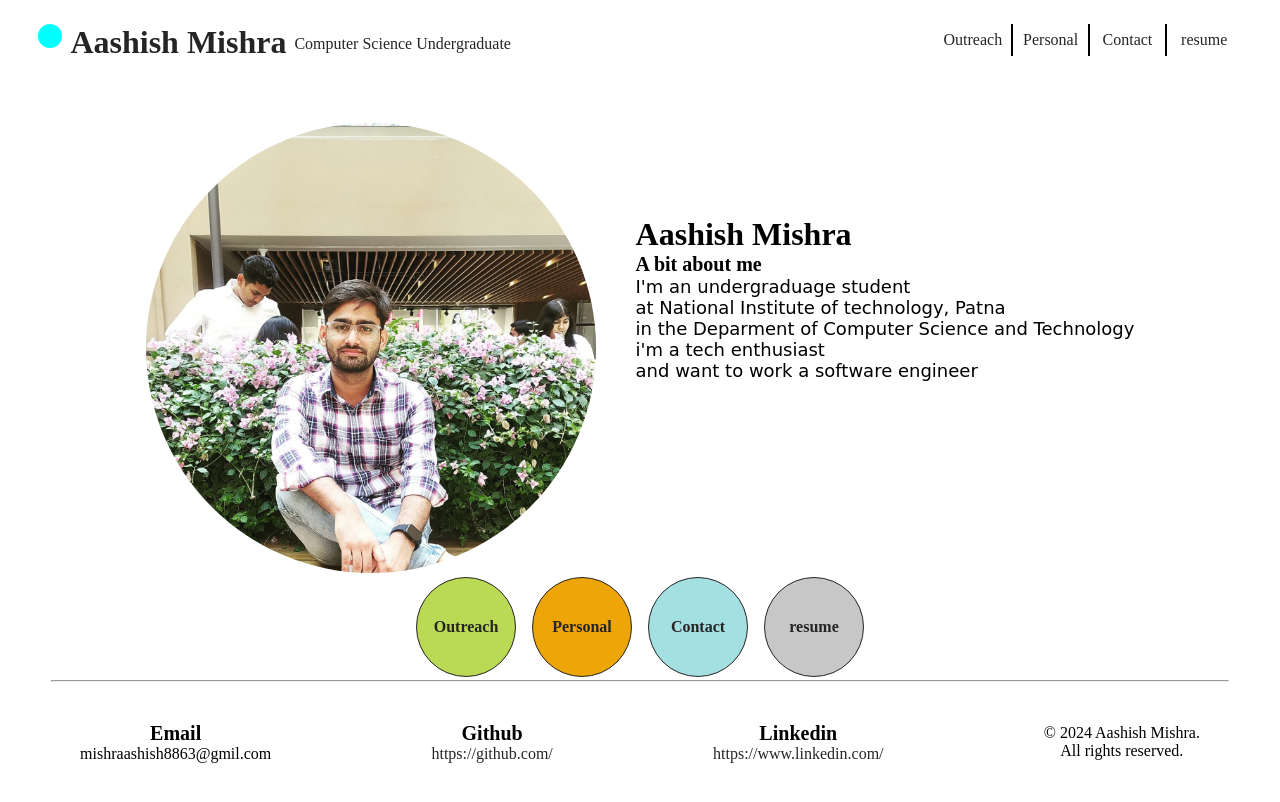
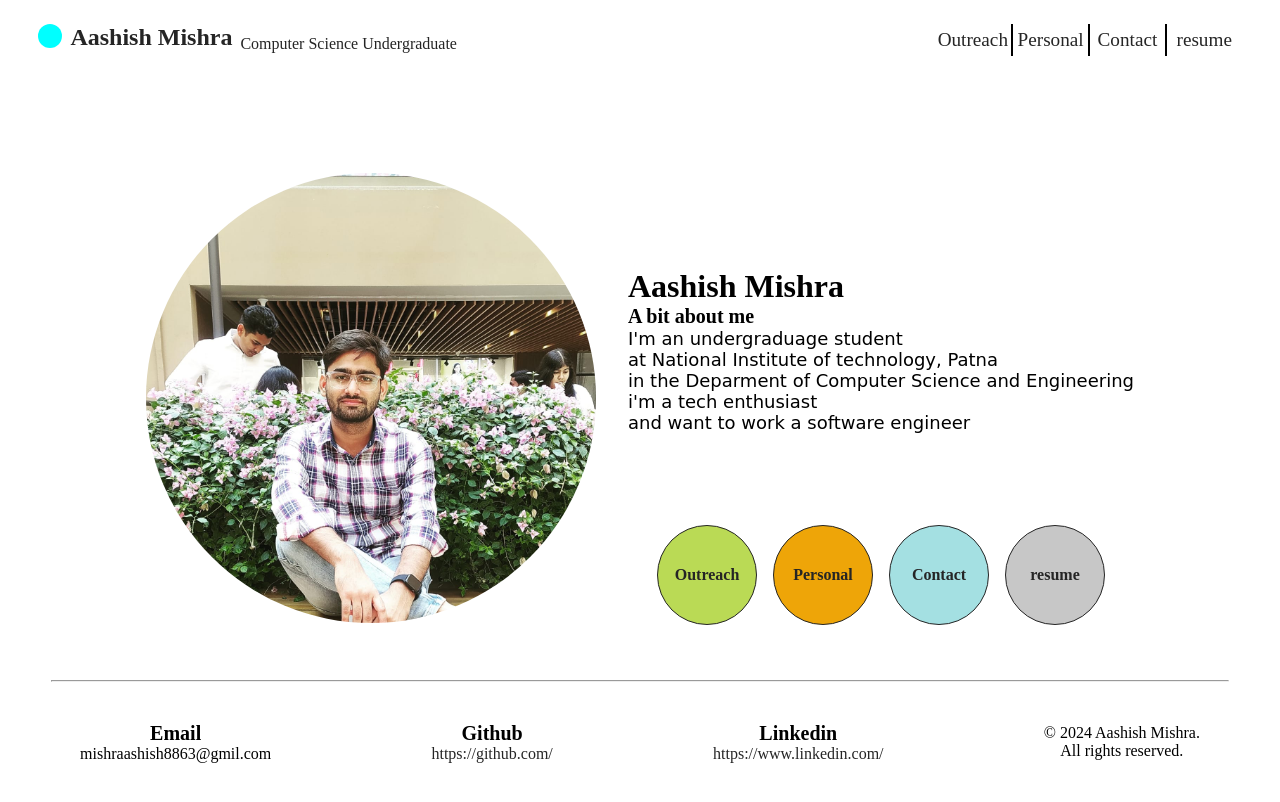
Before and after one commit to Aashishmishranitp/aashish-portfolio, a plain HTML site: page index.html in a window 1280 px wide. Drawn offline with Linux system fonts and the light colour scheme.

Commit message:
Addind some feture

```diff
--- a/index.html
+++ b/index.html
@@ -9,8 +9,7 @@
 </head>
 
 <body>
-    <div class="main">
-        <div class="header">
+    <nav class="header">
         <div class="left">
             <div class="point"></div>
             <div class="name"> <a href="">
@@ -24,19 +23,19 @@
             <div class="contact manu"><a href="./contact.html">Contact</a></div>
             <div class="resume manu"><a href="./Aashish_resume.pdf" download="">resume</a></div>
         </div>
-        </div>
-        <div class="middle">
-            <div class="mid1" id="mid11">
+    </nav>
+    <!-- hero section -->
+    <div class="hero">
         <div class="image"><img src="./myPhoto.jpeg" alt="myPhoto"></div>
+        <div class="heroRight">
             <div class="info">
                 <h1>Aashish Mishra</h1>
                 <h4>A bit about me</h4>
                 <p>I'm an undergraduage student</p>
                 <p>at National Institute of technology, Patna</p>
-                    <p>in the Deparment of Computer Science and Technology</p>
-                    <p>i'm a tech enthusiast </p>
+                <p>in the Deparment of Computer Science and Engineering</p>
+                <p class="enthu">i'm a tech enthusiast </p>
                 <p>and want to work a software engineer</p>
-                </div>
             </div>
             <div class="link">
                 <a class="middiv div1" href="">Outreach</a>
@@ -45,6 +44,9 @@
                 <a class="middiv div4" href="./Aashish_resume.pdf" download="">resume</a>
             </div>
         </div>
+    </div>
+
+     <!-- footer section -->
     <hr>
     <div class="footer">
         <div class="email foot">
@@ -63,7 +65,6 @@
             <span> &copy; <span id="currentYear"></span> Aashish Mishra. </span>
             <span>All rights reserved.</span>
 
-            </div>
         </div>
     </div>
     <script>
@@ -92,7 +93,6 @@ checkScreenSize();
         window.addEventListener('resize', checkScreenSize);
 
     </script>
-
 </body>
 
 </html>
--- a/style.css
+++ b/style.css
@@ -6,11 +6,16 @@
     font-family: 'Montserrat';
 
 }
-.main {
+/* .main {
     display: flex;
     flex-direction: column;
     flex-wrap: wrap;
+} */
+body {
+    width: 100 vw;
+    height: 100 vh;
 }
+ /* nav setion css  */
 .header {
     height: 15vh;
     width: 100vw;
@@ -18,23 +23,21 @@
     justify-content: space-between;
     flex-wrap:wrap;
 }
+ .point {
+    width: 3vh;
+    height: 3vh;
+    border-radius: 50%;
+    background-color: aqua;
+}
+.name > a {
+    height: 5vh;
+    display: flex;
+    justify-content: center;
+    text-decoration: none;
+    font-family: 'Montserrat';
+    color: #252525;
 
-.middle {
-    height: 70vh;
-    width: 100vw;
-    display: flex;
-    flex-direction: column;
-    justify-content: center;
   }
-.footer {
-    height: 15vh;
-    width: 100vw;
-    display: flex;
-    justify-content: space-around;
-    align-items: center;
-    flex-wrap: wrap;
-}
-
 .left {
     margin-left: 3vw;
     margin-top: 3vh;
@@ -50,21 +53,6 @@
     display: flex;
     justify-content: space-evenly;
     flex-wrap: wrap;
- }
- .point {
-    width: 3vh;
-    height: 3vh;
-    border-radius: 50%;
-    background-color: aqua;
-}
-.name > a {
-  height: 5vh;
-  display: flex;
-  justify-content: center;
-  text-decoration: none;
-  font-family: 'Montserrat';
-  color: #252525;
-
  }
  .work {
     height: 5vh;
@@ -86,6 +74,13 @@
     align-items: center;
     flex-wrap: wrap;
 }
+.manu > a {
+    text-decoration: none;
+    color: #252525;
+    font-family: 'Montserrat';
+    font-size: 1.2rem;
+
+}
 .manu > a:hover {
     color: #2A9192;
 }
@@ -101,19 +96,18 @@
        border-left: 2px solid black;
 
    }
-.manu > a {
-    text-decoration: none;
-    color: #252525;
-    font-family: 'Montserrat';
 
-}
-.mid1 {
+
+/* hero section css */
+.hero {
+    height: 70vh;
+    width: 100vw;
     display: flex;
     justify-content: center;
-    gap: 5vh;
-    flex-wrap: wrap;
-
+    align-items: center;
+    gap: 2rem;
 }
+     /* hero left */
      .image > img {
         width: 450px;
         height: 450px;
@@ -134,9 +128,17 @@
         font-family: 'Montserrat';
 
     }
+
+    /* hero right */
+
+.heroRight {
+    display: flex;
+    flex-direction: column;
+}
 .link {
     display: flex;
     justify-content: center;
+    align-items: center;
     gap: 2vh;
     flex-wrap: wrap;
 
@@ -173,6 +175,21 @@
     font-weight: bolder;
 
 }
+
+/* footer section css */
+hr {
+    margin-left: 4vw;
+    margin-right: 4vw;
+}
+.footer {
+    height: 15vh;
+    width: 100vw;
+    display: flex;
+    justify-content: space-around;
+    align-items: center;
+    flex-wrap: wrap;
+}
+
 .foot {
     display: flex;
     flex-direction: column;
@@ -190,10 +207,7 @@
    font-weight: bolder;
    font-size: 20px;
 }
-hr {
-    margin-left: 4vw;
-    margin-right: 4vw;
-}
+
 @media screen and (max-width: 768px) {
     .right {
         display: none;
@@ -211,7 +225,7 @@ hr {
         flex-wrap:wrap;
     }
 
-    .middle {
+    .hero {
         height: 800px;
         width: 360px;
         display: flex;
@@ -227,12 +241,15 @@ hr {
         align-items: center;
         flex-wrap: wrap;
     }
-    .middle {
+    .hero {
         display: flex;
         flex-direction: column;
         align-items: center;
     }
     .info {
         height: 250px;
+        display: flex;
+        flex-direction: column;
+        align-items: center;
     }
 }
```
Lines whose indentation alone changed are shown as unchanged.
